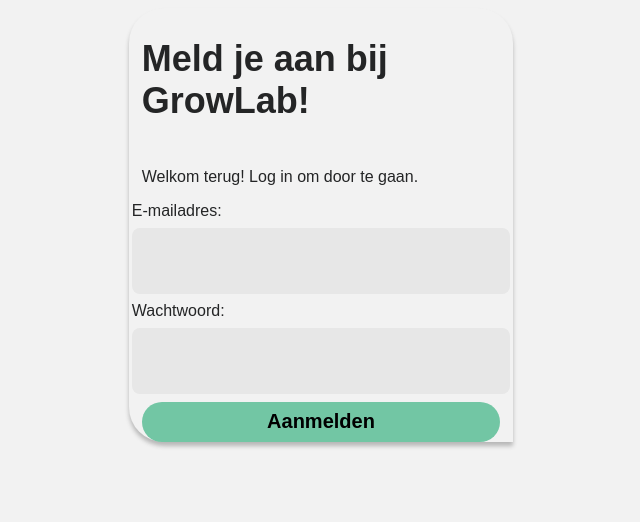
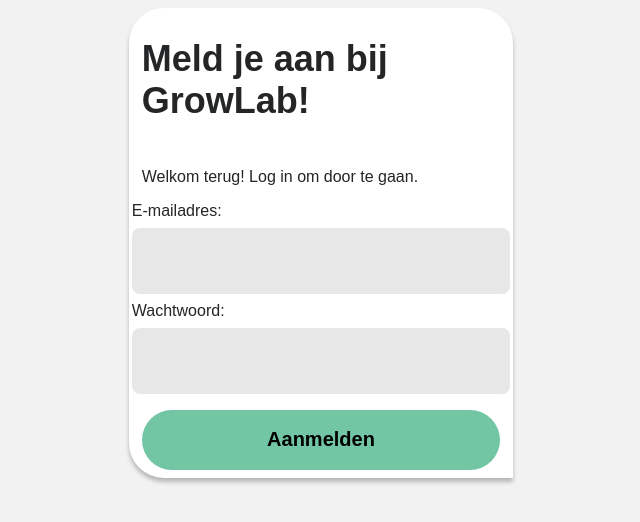
Before and after one commit to TM-GrowLab/GrowLab-Frontend, a React (Create React App) app: page /login in a window 1280 px wide. Shown: the top 522 px of the page, without its empty margins (319-959 px from the left). Built offline with nearby package versions, Linux system fonts and the light colour scheme; a web font is replaced by a local one.

Commit message:
fix coaching dashboard

```diff
--- a/src/components/LogIn.tsx
+++ b/src/components/LogIn.tsx
@@ -37,7 +37,7 @@ export const LogIn: React.FC = () => {
         .then(
             data => {
             try{
-                if(data.statusCode != 401) {
+                if(data.status != 401) {
                     console.log(data.access_token);
                     // store the token in local storage
                     localStorage.setItem('token', data.access_token);
--- a/src/index.css
+++ b/src/index.css
@@ -430,7 +430,7 @@ header img {
   justify-content: center;
   height: auto;
   width: 30vw;
-  background-color: var(--Porcelean);
+  background-color: var(--White);
   border-radius: 35px 35px 0px 35px;
   box-shadow: var(--Box-Shadow);
   margin: auto;
@@ -445,7 +445,6 @@ header img {
   flex-direction: column;
   align-items: center;
   justify-content: center;
-  height: 30vh;
   width: 100%;
 }
 
@@ -467,10 +466,11 @@ header img {
 
 .login .submit{
   width: 28vw;
-  height: 50px;
+  height: 3em;
   background-color: var(--Meadow-Haze);
   border: none;
-  border-radius: 25px;
+  border-radius: 3em;
+  margin: 1vh 0 1vh 0;
 }
 
 .login .wrongPass{
@@ -528,7 +528,7 @@ header img {
   background-color: var(--White);
   border-radius: 30px 30px 0px 30px;
   padding: 1em;
-  width: fit-content;
+  width: 15vw;
 }
 
 .sessionCard *{
@@ -537,6 +537,12 @@ header img {
 
 .sessionCard *:nth-last-child(1){
   margin: 0;
+}
+
+.completed {
+  opacity: 0.5;
+  order: 100;
+  pointer-events: none;
 }
 
 /* coaching dashboard */
--- a/src/pages/CoachingClassPage.tsx
+++ b/src/pages/CoachingClassPage.tsx
@@ -89,7 +89,7 @@ export const CoachingClassPage: React.FC<CoachingClassPageProps> = () => {
         <div>
             <NavBar />
             <h2 className="pageTitle">{classResponse && classResponse.title}</h2>
-            <div className="progressClass">
+            <div className="progressClass pageTitle">
                 <progress value={completedCheckpoints} max={classResponse && classResponse.sessions && classResponse.sessions.length}></progress>
                 <p>{completedCheckpoints} / {classResponse && classResponse.sessions && classResponse.sessions.length} checkpoints completed</p>
             </div>
@@ -100,7 +100,7 @@ export const CoachingClassPage: React.FC<CoachingClassPageProps> = () => {
                     classResponse.sessions != null &&
                     classResponse.sessions.length > 0 &&
                     classResponse.sessions.map((item: Session) => (
-                        <div className="listItem" key={item.UUID}>
+                        <div className={`listItem ${item.completed == true ? 'completed' : ''}`} key={item.UUID}>
                             <SessionCard
                                 key={item.UUID}
                                 Title={item.title}
@@ -111,13 +111,15 @@ export const CoachingClassPage: React.FC<CoachingClassPageProps> = () => {
                         </div>
 
                     ))}
-                    <div className="myCoachUpdates">
+
+                </div>
+                <div className="myCoachUpdates">
                         {classResponse &&
                         classResponse.posts &&
                         classResponse.posts != null &&
                         classResponse.posts.length > 0 &&
                         classResponse.posts.map((item: any) => (
-                        <div className="listItem" key={item.UUID}>
+                        <div className="" key={item.UUID}>
 
                             <UserPostSmall
                                 key={item.UUID}
@@ -132,7 +134,6 @@ export const CoachingClassPage: React.FC<CoachingClassPageProps> = () => {
                         </div>
                         ))}
                     </div>
-                </div>
             </div>
         </div>
     );
--- a/src/pages/CoachingDashBoardStarter.tsx
+++ b/src/pages/CoachingDashBoardStarter.tsx
@@ -3,6 +3,7 @@ import { NavBar } from '../components/NavBar';
 import CoachingClassCard from '../components/CoachingClassCard';
 import csvtojson from 'csvtojson';
 import UserPostSmall from '../components/Post/UserPostSmall';
+import { Session } from '../types/session';
 
 interface CoachingDashboardStarterProps {
     // Add any props here
@@ -111,8 +112,8 @@ export const CoachingDashboardStarter: React.FC<CoachingDashboardStarterProps> =
                                 UUID={item.UUID}
                                 cardTitle={item.title}
                                 classHost={item.idOwner}
-                                progress={item.currentCheckpoint}
-                                progressMax={item.totalCheckpoints}
+                                progress={item && item.sessions && item.sessions.filter((item: Session) => item.completed).length}
+                                progressMax={item && item.sessions && item.sessions.length}
                                 members={Math.round(item.idMember.toString().length/37)}
                                 nextSession={item.nextSession}
                             />
```
